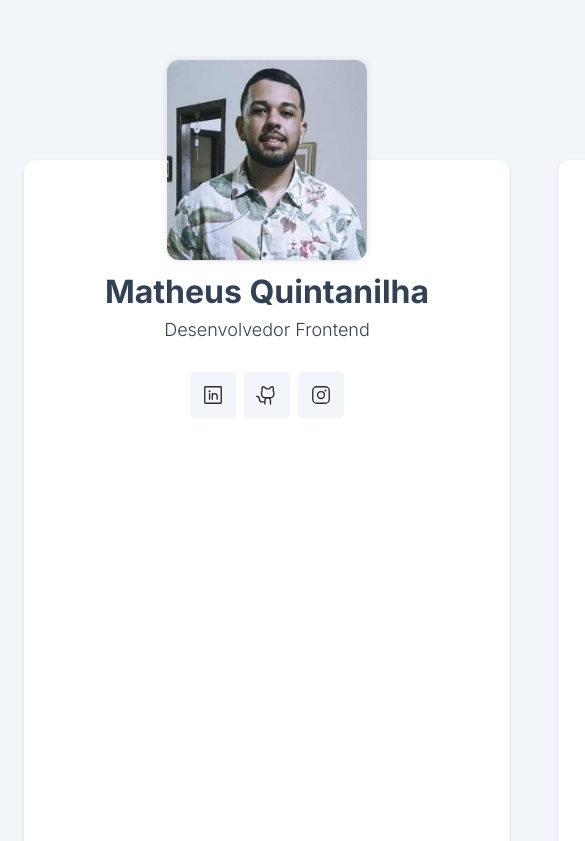
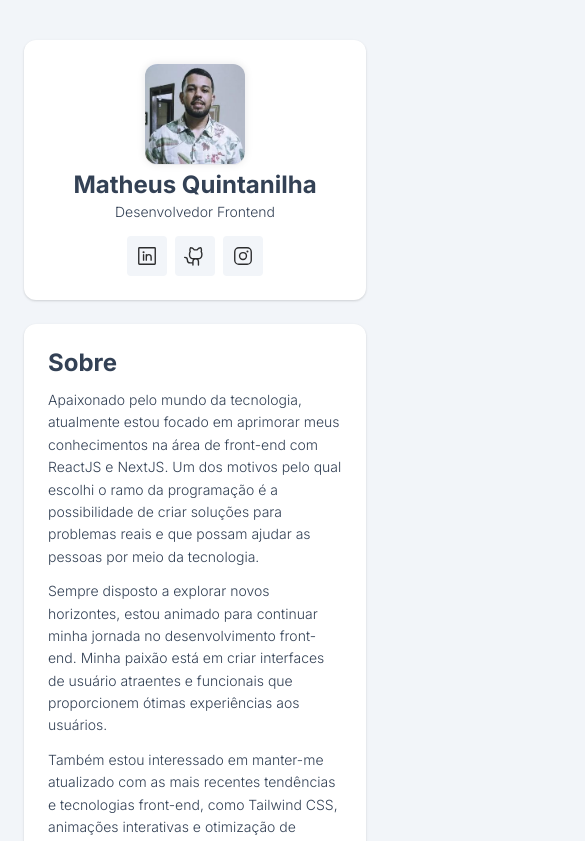
Before and after one commit to MatheusQuintanilhaa/portfolio, a React (Vite) app: page / in a window 390 px wide. Shown: the top 841 px of the page, 585 px wide, since content can reach past the window. Built offline with nearby package versions, Linux system fonts and the light colour scheme.

Commit message:
Adicionando responsividade

```diff
--- a/src/components/About/about.css
+++ b/src/components/About/about.css
@@ -9,3 +9,14 @@
 
   margin-top: 12px;
 }
+
+/* Laptop (14 polegadas) */
+@media (max-width: 1080px) {
+  .about {
+    padding: 24px;
+  }
+
+  .about p {
+    font-size: 14px;
+  }
+}
--- a/src/components/Projects/projects.css
+++ b/src/components/Projects/projects.css
@@ -76,3 +76,26 @@
 .project:hover strong {
   color: var(--link);
 }
+
+/* Laptop (14 polegadas) */
+@media (max-width: 1080px) {
+  .projects {
+    padding: 24px;
+  }
+
+  .projects__content {
+    grid-template-columns: 1fr 1fr;
+  }
+}
+
+/* Tablet */
+@media (max-width: 768px) {
+  .projects__content {
+    display: flex;
+    flex-direction: column;
+  }
+
+  .project picture {
+    height: 180px;
+  }
+}
--- a/src/components/User/social.css
+++ b/src/components/User/social.css
@@ -28,3 +28,38 @@
   background: var(--link);
   transform: translateY(-12px);
 }
+
+/* Laptop (14 polegadas) */
+@media (max-width: 1080px) {
+  .social {
+    display: grid;
+    grid-template-columns: 1fr 1fr 1fr;
+    gap: 12px;
+
+    margin-top: 12px;
+  }
+}
+
+/* Tablet */
+@media (max-width: 768px) {
+  .social {
+    display: flex;
+    gap: 8px;
+  }
+
+  .social__link {
+    width: 40px;
+    height: 40px;
+  }
+
+  .social__link i {
+    font-size: 18px;
+  }
+}
+
+/* Mobile */
+@media (max-width: 400px) {
+  .social {
+    flex-wrap: wrap;
+  }
+}
--- a/src/components/User/user.css
+++ b/src/components/User/user.css
@@ -40,3 +40,71 @@
   font-size: 18px;
   font-weight: 300;
 }
+
+/* Laptop (14 polegadas) */
+@media (max-width: 1080px) {
+  .user {
+    padding: 0 24px 24px;
+  }
+
+  .user picture {
+    width: 140px;
+    height: 140px;
+
+    margin-top: -70px;
+  }
+  .user__content h1 {
+    font-size: 28px;
+  }
+
+  .user__content p {
+    font-size: 14px;
+  }
+}
+
+/* Tablet */
+@media (max-width: 768px) {
+  .user {
+    padding: 0;
+    flex-direction: row;
+    row-gap: 0;
+  }
+
+  .user picture {
+    width: 180px;
+    height: 180px;
+
+    margin-top: 0;
+  }
+
+  .user picture img {
+    border-radius: 12px 0 0 12px;
+  }
+
+  .user__content {
+    margin: 0 auto;
+    row-gap: 4px;
+  }
+}
+
+/* Mobile */
+@media (max-width: 550px) {
+  .user {
+    flex-direction: column;
+    row-gap: 6px;
+    padding: 24px;
+  }
+
+  .user picture {
+    width: 100px;
+    height: 100px;
+  }
+
+  .user picture img {
+    border-radius: 12px;
+  }
+
+  .user__content h1 {
+    font-size: 24px;
+  }
+}
--- a/src/global.css
+++ b/src/global.css
@@ -55,3 +55,33 @@ body {
   font-size: 28px;
   font-weight: 600px;
 }
+
+@media (max-width: 1200px) {
+  .app {
+    gap: 40px;
+    grid-template-columns: auto 1fr;
+
+    margin: 120px 0;
+  }
+}
+
+@media (max-width: 1080px) {
+  .app {
+    gap: 24px;
+  }
+}
+
+@media (max-width: 768px) {
+  .app {
+    display: flex;
+    flex-direction: column;
+
+    margin: 40px 0;
+  }
+}
+
+@media (max-width: 550px) {
+  .subtitle {
+    font-size: 24px;
+  }
+}
```
